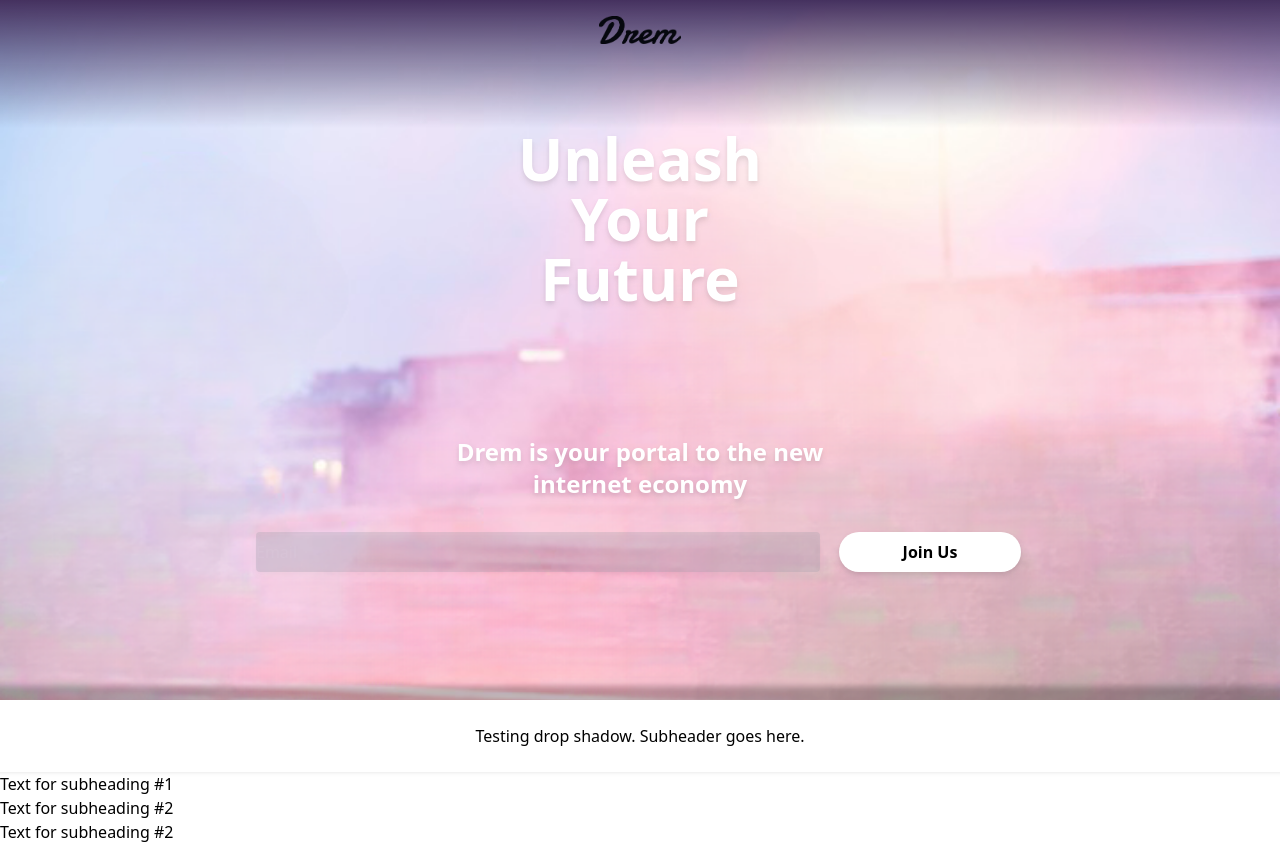
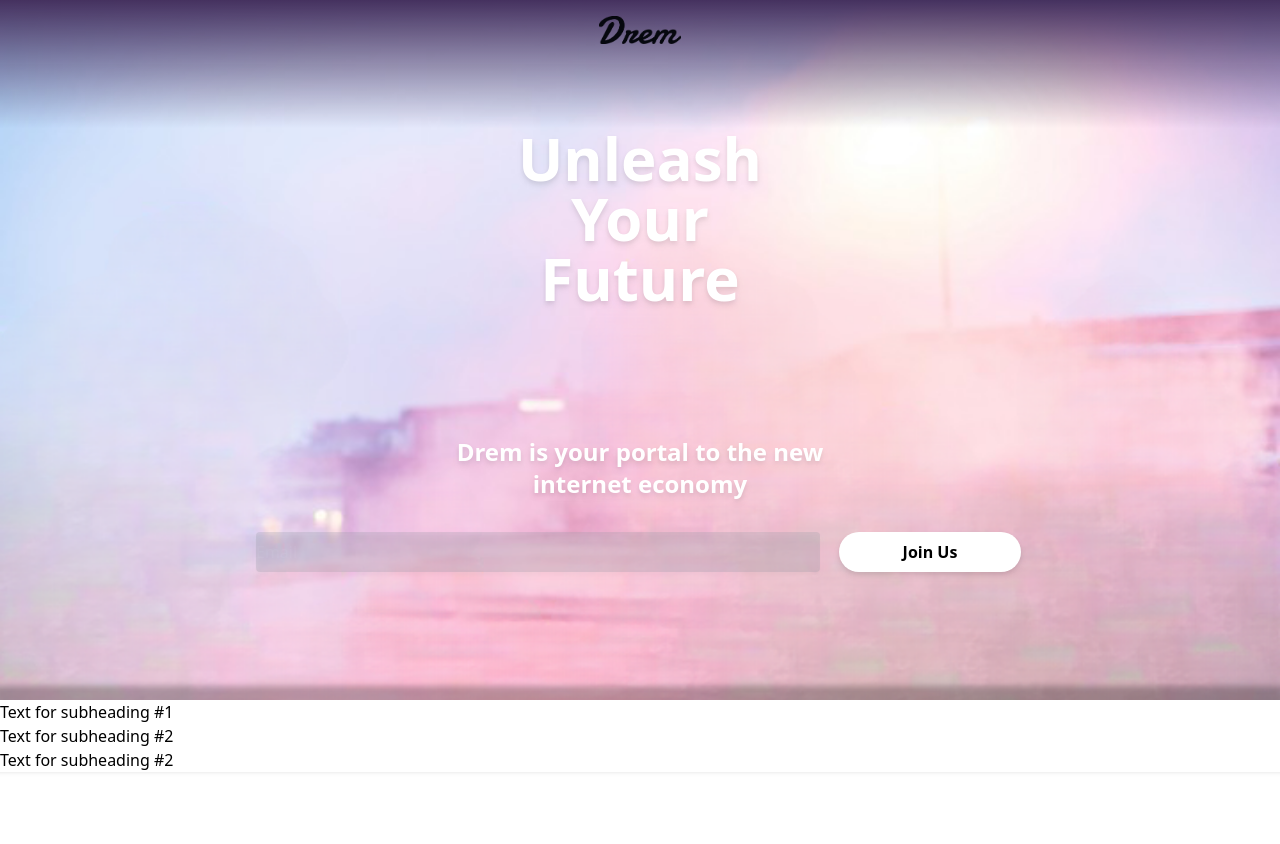
Before and after one commit to Drem-Labs/drem-landing-ui, a React (Create React App) app: page / in a window 1280 px wide. After the commit the page ends 800 px from the top, so only its background shows below. Built offline with nearby package versions, Linux system fonts and the light colour scheme; a web font is replaced by a local one.

Commit message:
Used Tailwind CSS to make code cleaner

```diff
--- a/src/components/App/index.tsx
+++ b/src/components/App/index.tsx
@@ -2,7 +2,6 @@ import React from 'react';
 import './index.css';
 import Nav from '../Nav'
 import Hero from '../Hero'
-import Background from '../Body_Background'
 import Subheading from '../Subheading'
 export {};
 
@@ -14,8 +13,8 @@ function App() {
         <div>
           <Hero></Hero>
         </div>
-        <Background></Background>
-        <div>
+
+        <div className="relative bg-white shadow-[0_-8px_6px_6px_rgba(0,0,0,0.25)]">
           <Subheading text={'Text for subheading #1'} image={' '}/>
           <Subheading text={'Text for subheading #2'} image={' '}/>
           <Subheading text={'Text for subheading #2'} image={' '}/>
--- a/src/components/Body_Background/index.css
+++ /dev/null
@@ -1,5 +0,0 @@
-.shadow{
-    position: relative;
-    background: #FFFFFF;
-    box-shadow: 0px -8px 6px 6px rgba(0, 0, 0, 0.25);
-}
--- a/src/components/Body_Background/index.tsx
+++ /dev/null
@@ -1,14 +0,0 @@
-import React from 'react';
-import '../Body_Background/index.css'
-
-export default class Background extends React.Component {
-    render() {
-        return(
-            <div className="shadow">
-                <br></br>
-                <h1 className="text-center">Testing drop shadow. Subheader goes here.</h1>
-                <br></br>
-            </div>
-        )
-    }
-}
```
Also changed, not shown: src/components/App/index.css (line endings or trailing spaces).
